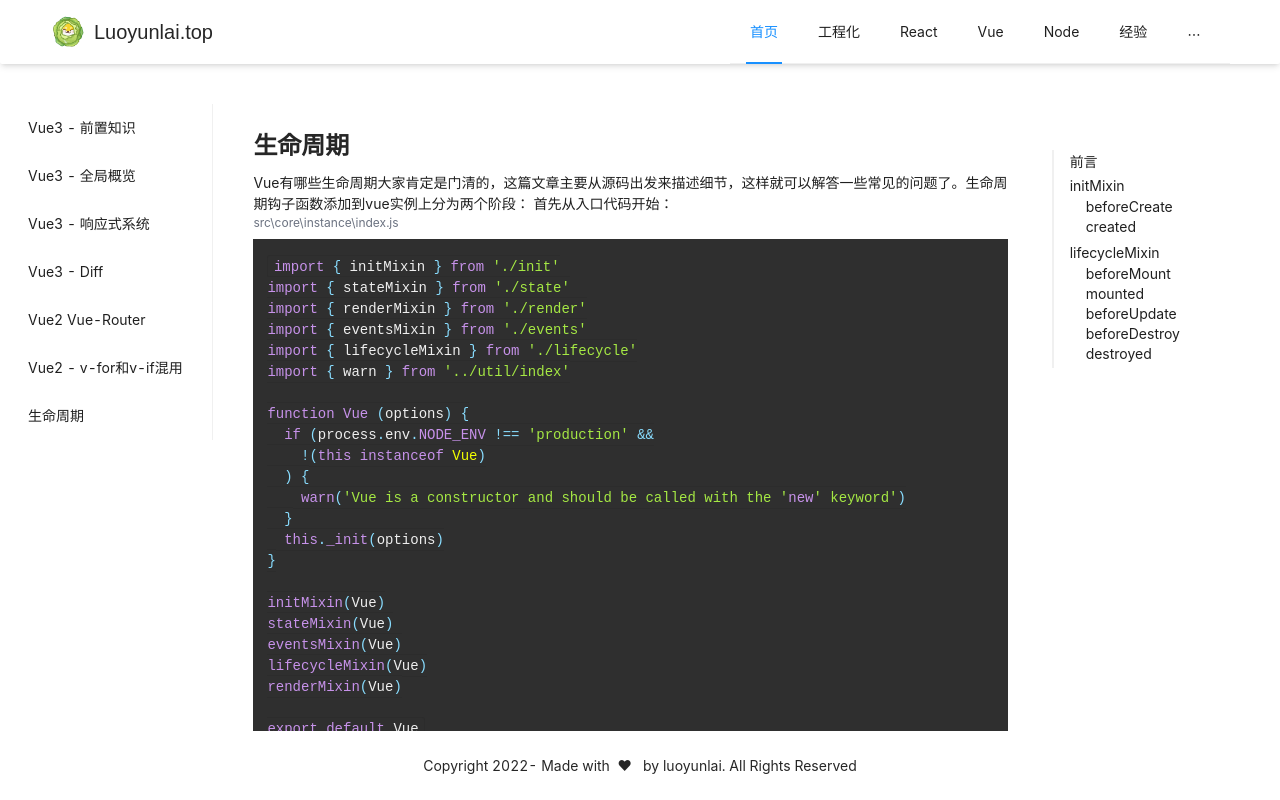
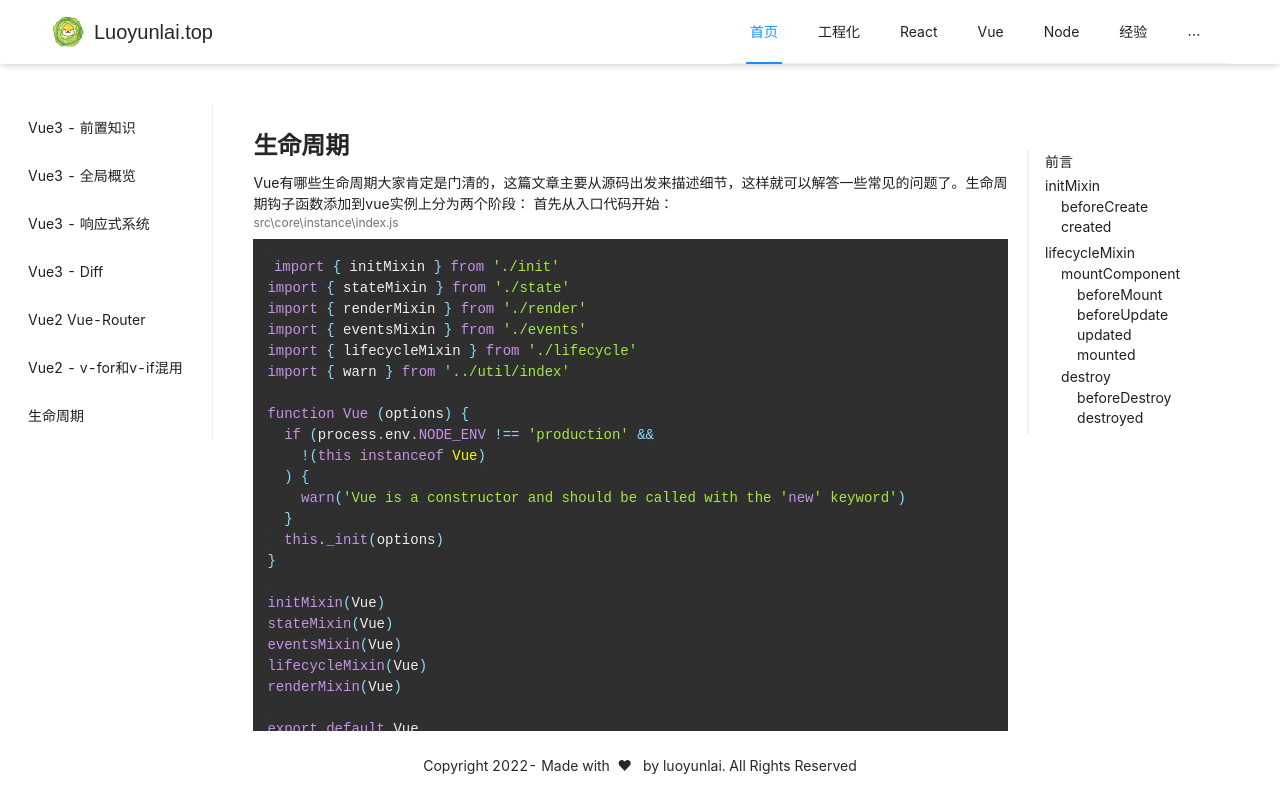
Before and after one commit to ChrisLuckComes/luoyunlai.xyz, a React (Vite) app: page /vue/vue2/lifeCycle in a window 1280 px wide. Built offline with nearby package versions, Linux system fonts and the light colour scheme.

Commit message:
完成生命周期的文章

```diff
--- a/src/pages/vue/vue2/_lifeCycle.ts
+++ b/src/pages/vue/vue2/_lifeCycle.ts
@@ -66,3 +66,147 @@ export function initMixin (Vue: Class<Component>) {
     }
   }
 \`\`\``;
+
+export const VUE_MOUNT = `\`\`\`js
+Vue.prototype.$mount = function (
+  el?: string | Element,
+  hydrating?: boolean
+): Component {
+  el = el && inBrowser ? query(el) : undefined
+  return mountComponent(this, el, hydrating)
+}
+\`\`\``;
+
+export const MOUNT_COMPONENT = `\`\`\`js
+export function mountComponent (
+  vm: Component,
+  el: ?Element,
+  hydrating?: boolean
+): Component {
+  vm.$el = el
+
+  callHook(vm, 'beforeMount')
+
+  let updateComponent
+  /* istanbul ignore if */
+  if (process.env.NODE_ENV !== 'production' && config.performance && mark) {
+    updateComponent = () => {
+      const vnode = vm._render()
+
+      vm._update(vnode, hydrating)
+    }
+  } else {
+    updateComponent = () => {
+      vm._update(vm._render(), hydrating)
+    }
+  }
+
+  // we set this to vm._watcher inside the watcher's constructor
+  // since the watcher's initial patch may call $forceUpdate (e.g. inside child
+  // component's mounted hook), which relies on vm._watcher being already defined
+  new Watcher(vm, updateComponent, noop, {
+    before () {
+      // 只有在首次mount完成之后的更新才能触发beforeUpdate
+      if (vm._isMounted && !vm._isDestroyed) {
+        callHook(vm, 'beforeUpdate')
+      }
+    }
+  }, true /* isRenderWatcher */)
+  hydrating = false
+
+  //$vnode为空，说明是首次mount，将_isMounted设为true
+  if (vm.$vnode == null) {
+    vm._isMounted = true
+    callHook(vm, 'mounted')
+  }
+  return vm
+}
+\`\`\``;
+
+export const FLUSH_SCHEDULER_QUEUE = `\`\`\`js
+/**
+ * Flush both queues and run the watchers.
+ */
+function flushSchedulerQueue () {
+  currentFlushTimestamp = getNow()
+  flushing = true
+  let watcher, id
+
+  queue.sort((a, b) => a.id - b.id)
+
+
+  for (index = 0; index < queue.length; index++) {
+    watcher = queue[index]
+    if (watcher.before) {
+      watcher.before()
+    }
+    id = watcher.id
+    has[id] = null
+    watcher.run()
+  }
+
+  // 调用组件updated and activated hooks
+  callActivatedHooks(activatedQueue)
+  callUpdatedHooks(updatedQueue) // 此处会遍历queue调用callHook(vm, 'updated')
+
+  //……
+}
+\`\`\``;
+
+export const CALL_UPDATED_HOOK = `\`\`\`js
+function callUpdatedHooks (queue) {
+  let i = queue.length
+  while (i--) {
+    const watcher = queue[i]
+    const vm = watcher.vm
+    if (vm._watcher === watcher && vm._isMounted && !vm._isDestroyed) {
+      callHook(vm, 'updated')
+    }
+  }
+}
+\`\`\``;
+
+export const DESTROY = `\`\`\`js
+Vue.prototype.$destroy = function () {
+  const vm: Component = this
+  if (vm._isBeingDestroyed) {
+    return
+  }
+  callHook(vm, 'beforeDestroy')
+  vm._isBeingDestroyed = true
+  // remove self from parent
+  const parent = vm.$parent
+  if (parent && !parent._isBeingDestroyed && !vm.$options.abstract) {
+    remove(parent.$children, vm)
+  }
+  // teardown watchers
+  if (vm._watcher) {
+    vm._watcher.teardown()
+  }
+  let i = vm._watchers.length
+  while (i--) {
+    vm._watchers[i].teardown()
+  }
+  // remove reference from data ob
+  // frozen object may not have observer.
+  if (vm._data.__ob__) {
+    vm._data.__ob__.vmCount--
+  }
+  // call the last hook...
+  vm._isDestroyed = true
+  // invoke destroy hooks on current rendered tree
+  vm.__patch__(vm._vnode, null)
+  // fire destroyed hook
+  callHook(vm, 'destroyed')
+  // turn off all instance listeners.
+  vm.$off()
+  // remove __vue__ reference
+  if (vm.$el) {
+    vm.$el.__vue__ = null
+  }
+  // release circular reference (#6759)
+  if (vm.$vnode) {
+    vm.$vnode.parent = null
+  }
+}
+\`\`\``;
--- a/src/pages/vue/vue2/lifeCycle.tsx
+++ b/src/pages/vue/vue2/lifeCycle.tsx
@@ -1,12 +1,25 @@
 import { classMap } from '@/constants/constant';
 import { Anchor } from 'antd';
 import { UseMarkDown } from '@/hooks/useMarkdown';
-import { VUE, VUE_INIT } from './_lifeCycle';
+import {
+  MOUNT_COMPONENT,
+  VUE,
+  VUE_INIT,
+  VUE_MOUNT,
+  FLUSH_SCHEDULER_QUEUE,
+  CALL_UPDATED_HOOK,
+  DESTROY
+} from './_lifeCycle';
 const { Link } = Anchor;
 
 export default function Index() {
   const vue = <UseMarkDown markdown={VUE}></UseMarkDown>,
-    init = <UseMarkDown markdown={VUE_INIT}></UseMarkDown>;
+    init = <UseMarkDown markdown={VUE_INIT}></UseMarkDown>,
+    mount = <UseMarkDown markdown={VUE_MOUNT}></UseMarkDown>,
+    mountComponent = <UseMarkDown markdown={MOUNT_COMPONENT}></UseMarkDown>,
+    flush = <UseMarkDown markdown={FLUSH_SCHEDULER_QUEUE}></UseMarkDown>,
+    updatedHook = <UseMarkDown markdown={CALL_UPDATED_HOOK}></UseMarkDown>,
+    destroy = <UseMarkDown markdown={DESTROY}></UseMarkDown>;
 
   return (
     <article id="root" className={classMap.article}>
@@ -67,11 +80,75 @@ export default function Index() {
         </ul>
         <br />
         <code>created</code>执行完后，开始调用<code>$mount</code>安装组件。
+        <div className={classMap.assist}>src\core\instance\init.js</div>
         {init}
         <h2 id="lifecycleMixin" className={classMap.articleTitle}>
           lifecycleMixin
         </h2>
-        接下来看一下其他生命周期的细节
+        接下来看一下其他生命周期的细节。
+        <h3 id="mountComponent" className={classMap.articleSubTitle}>
+          mountComponent
+        </h3>
+        调用<code>$mount</code>开始挂载组件
+        {mount}
+        <code>$mount</code>调用了
+        <code>mountComponent</code>
+        <h3 id="beforeMount" className={classMap.articleSubTitle}>
+          beforeMount
+        </h3>
+        <code>beforeMount</code>就是字面意思，在开始mount的准备工作前执行
+        <br />
+        <h3 id="beforeUpdate" className={classMap.articleSubTitle}>
+          beforeUpdate
+        </h3>
+        <code>callHook(vm, &quot;beforeMount&quot;)</code>之后开始创建Watcher，传入更新函数等参数， 注意
+        <code>new Watcher(vm, updateComponent,...)</code>
+        传入第四个参数的before属性，Watcher的构造函数会保存它。更新阶段遍历执行watcher队列的回调函数之前，如果before存在会执行before
+        <div className={classMap.assist}>src\core\observer\scheduler.js</div>
+        {flush}
+        <br />
+        这里before函数除首次mount以外每次更新前都调用<code>callHook(vm, &quot;beforeUpdate&quot;)</code>
+        <h3 id="diff" className={classMap.articleSubTitle}>
+          updated
+        </h3>
+        在watcher遍历执行回调完成后，更新完成，调用组件更新和激活的hooks，执行<code>callUpdatedHooks</code>调用了
+        <code>updated</code>hook
+        {updatedHook}
+        <br />
+        <h3 id="mounted" className={classMap.articleSubTitle}>
+          mounted
+        </h3>
+        判断<code>$vnode</code>是否为空，为空才是首次mount，首次mount才会调用<code>mounted</code>hook
+        {mountComponent}
+        <h3 id="destroy" className={classMap.articleTitle}>
+          destroy
+        </h3>
+        <code>beforeDestroy</code>和<code>destroyed</code>hook都在<code>destroy</code>方法中被调用。
+        <h3 id="beforeDestroy" className={classMap.articleSubTitle}>
+          beforeDestroy
+        </h3>
+        和另外两个beforeXXX生命周期一样，在正式开始执行销毁之前会执行<code>beforeDestroy</code>
+        ，此时还能获取到各种数据。
+        <h3 id="destroyed" className={classMap.articleSubTitle}>
+          destroyed
+        </h3>
+        <code>destroyed</code>hook之前会进行如下操作：
+        <ul>
+          <li>
+            1. 移除该节点: <code>remove(parent.$children, vm)</code>
+          </li>
+          <li>
+            2. 调用<code>teardown()</code>卸载Watcher
+          </li>
+          <li>
+            3. 解除<code>data</code>的引用
+          </li>
+          <li>
+            4. 设置<code>_isDestroyed</code>为true，调用<code>vm.__patch__(vm._vnode, null)</code>，将该节点更新为null
+          </li>
+        </ul>
+        <code>destroyed</code>hook之后，还需要进行一些销毁操作，关闭所有监听器，销毁自身引用，和父级解绑。
+        {destroy}
       </main>
       <Anchor className="anchor" getContainer={() => document.getElementById('content') as HTMLElement}>
         <Link href="#pre" title="前言"></Link>
@@ -80,11 +157,16 @@ export default function Index() {
           <Link href="#created" title="created"></Link>
         </Link>
         <Link href="#lifecycleMixin" title="lifecycleMixin">
-          <Link href="#beforeMount" title="beforeMount"></Link>
-          <Link href="#mounted" title="mounted"></Link>
-          <Link href="#beforeUpdate" title="beforeUpdate"></Link>
-          <Link href="#beforeDestroy" title="beforeDestroy"></Link>
-          <Link href="#destroyed" title="destroyed"></Link>
+          <Link href="#mountComponent" title="mountComponent">
+            <Link href="#beforeMount" title="beforeMount"></Link>
+            <Link href="#beforeUpdate" title="beforeUpdate"></Link>
+            <Link href="#updated" title="updated"></Link>
+            <Link href="#mounted" title="mounted"></Link>
+          </Link>
+          <Link href="#destroy" title="destroy">
+            <Link href="#beforeDestroy" title="beforeDestroy"></Link>
+            <Link href="#destroyed" title="destroyed"></Link>
+          </Link>
         </Link>
       </Anchor>
     </article>
```
